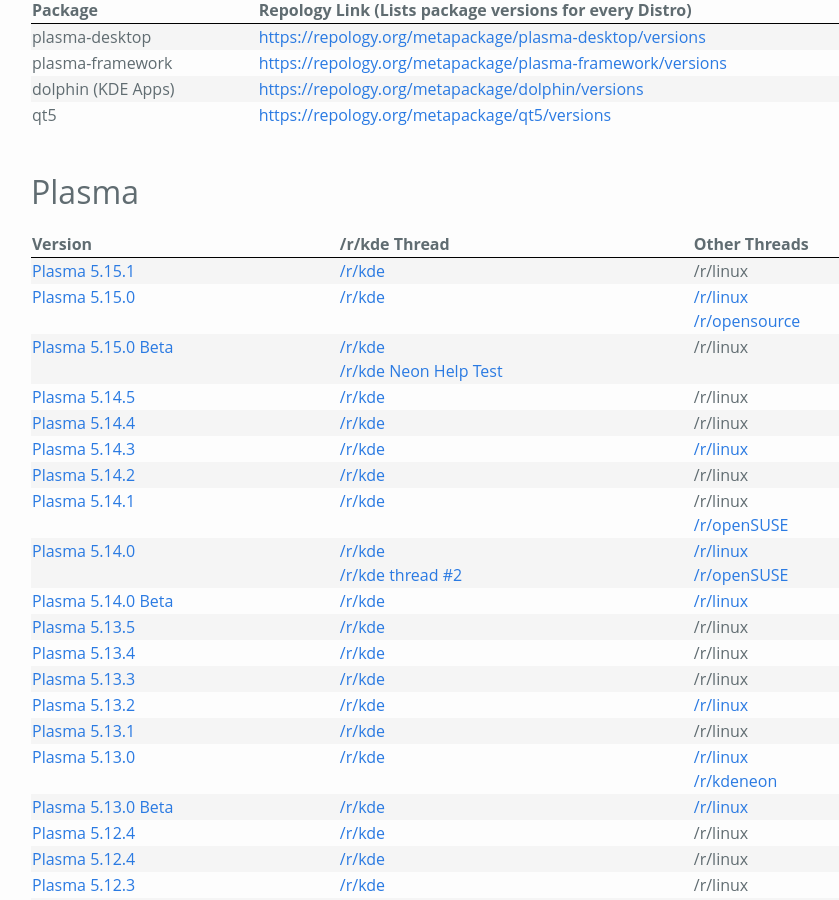
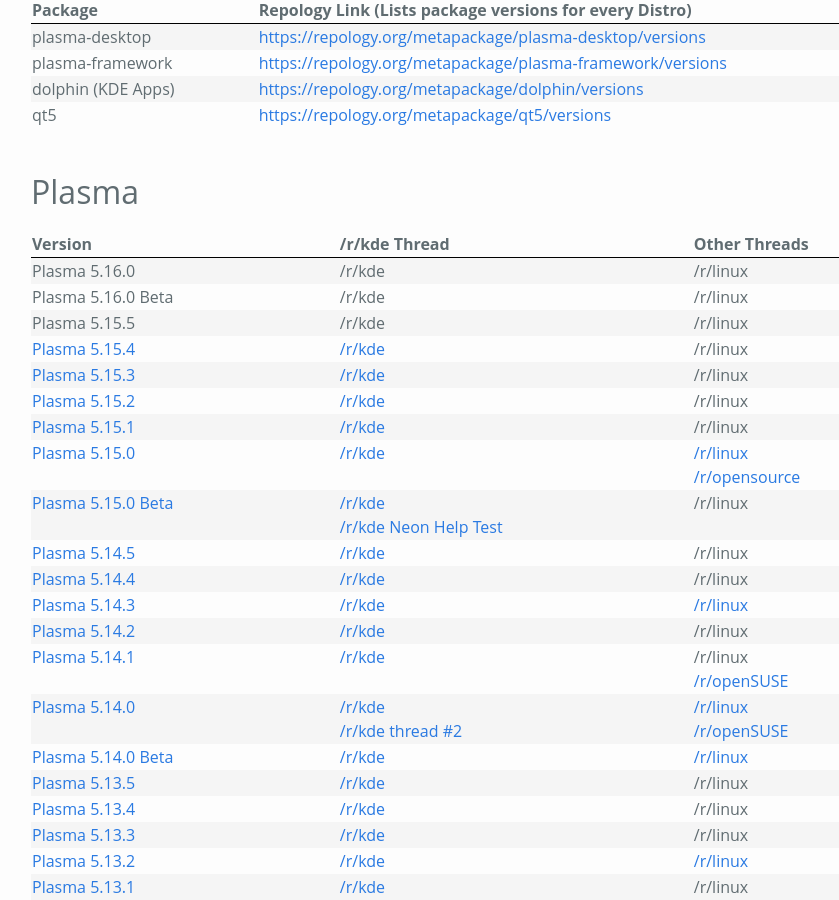
Before and after one commit to Zren/zren.github.io, a Jekyll site: the page built from kde_versions.md, in a window 1280 px wide and 900 px high, scrolled down 364 px. Shown: the whole window, without its empty margins (127-966 px from the left). Built offline with Jekyll 4.4.1, drawn with Linux system fonts in a browser that asks for light colours.

Commit message:
Add more version links

```diff
--- a/kde_versions.md
+++ b/kde_versions.md
@@ -75,6 +75,36 @@
     </tr>
   </thead>
   <tbody>
+    <tr>
+      <td><a>Plasma 5.16.0</a></td>
+      <td><a>/r/kde</a></td>
+      <td><a>/r/linux</a></td>
+    </tr>
+    <tr>
+      <td><a>Plasma 5.16.0 Beta</a></td>
+      <td><a>/r/kde</a></td>
+      <td><a>/r/linux</a></td>
+    </tr>
+    <tr>
+      <td><a>Plasma 5.15.5</a></td>
+      <td><a>/r/kde</a></td>
+      <td><a>/r/linux</a></td>
+    </tr>
+    <tr>
+      <td><a href="https://www.kde.org/announcements/plasma-5.15.4.php">Plasma 5.15.4</a></td>
+      <td><a href="https://www.reddit.com/r/kde/comments/b8liie/kde_plasma_5154_bugfix_release_for_april/">/r/kde</a></td>
+      <td><a>/r/linux</a></td>
+    </tr>
+    <tr>
+      <td><a href="https://www.kde.org/announcements/plasma-5.15.3.php">Plasma 5.15.3</a></td>
+      <td><a href="https://www.reddit.com/r/kde/comments/b09gca/kde_plasma_5153_bugfix_release_for_march/">/r/kde</a></td>
+      <td><a>/r/linux</a></td>
+    </tr>
+    <tr>
+      <td><a href="https://www.kde.org/announcements/plasma-5.15.2.php">Plasma 5.15.2</a></td>
+      <td><a href="https://www.reddit.com/r/kde/comments/av0pux/kde_plasma_5152_desktop_environment_released_with/">/r/kde</a></td>
+      <td><a>/r/linux</a></td>
+    </tr>
     <tr>
       <td><a href="https://www.kde.org/announcements/plasma-5.15.1.php">Plasma 5.15.1</a></td>
       <td><a href="https://www.reddit.com/r/kde/comments/asbnr8/kde_plasma_5151_bugfix_release_for_february/">/r/kde</a></td>
```
